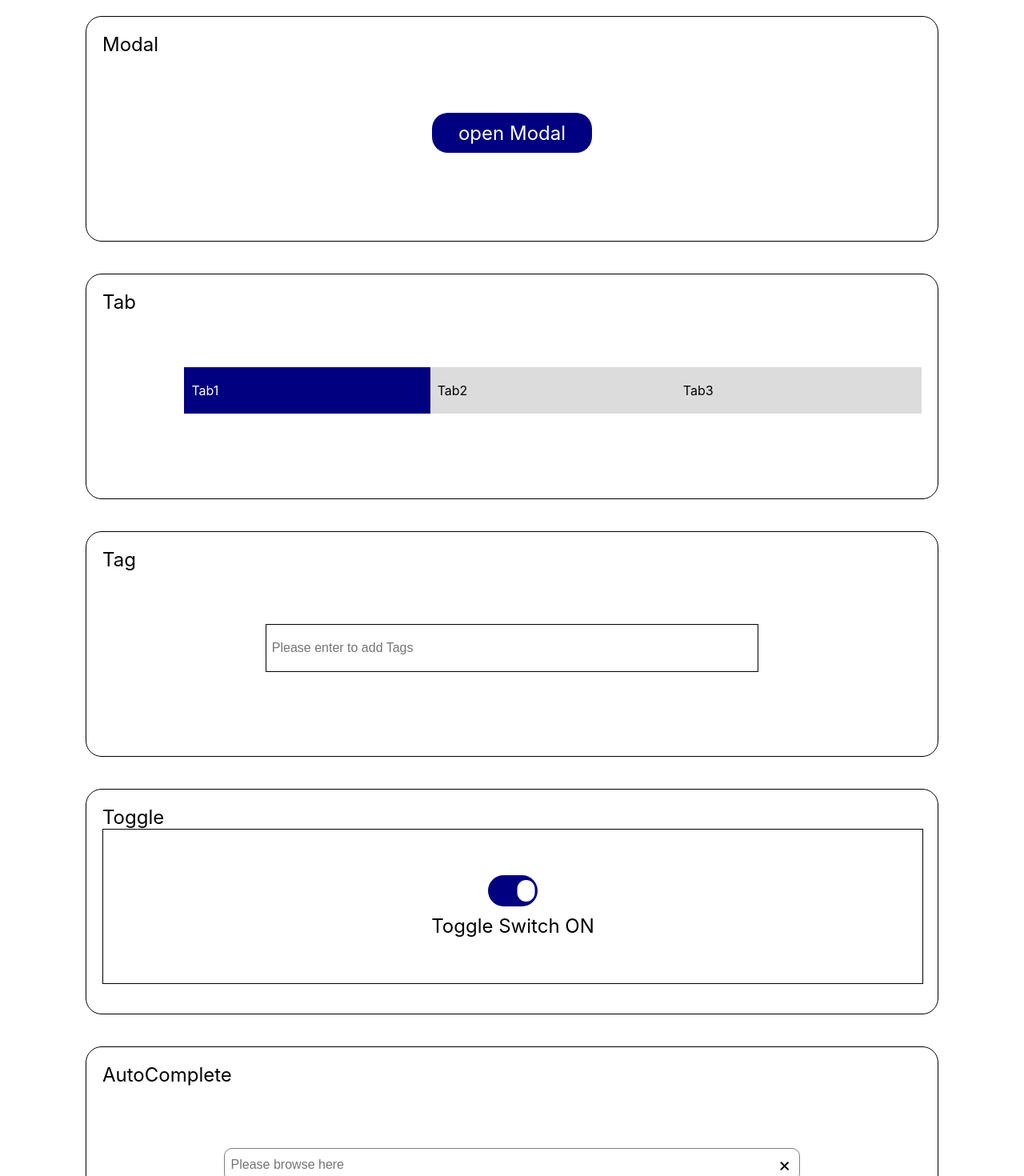
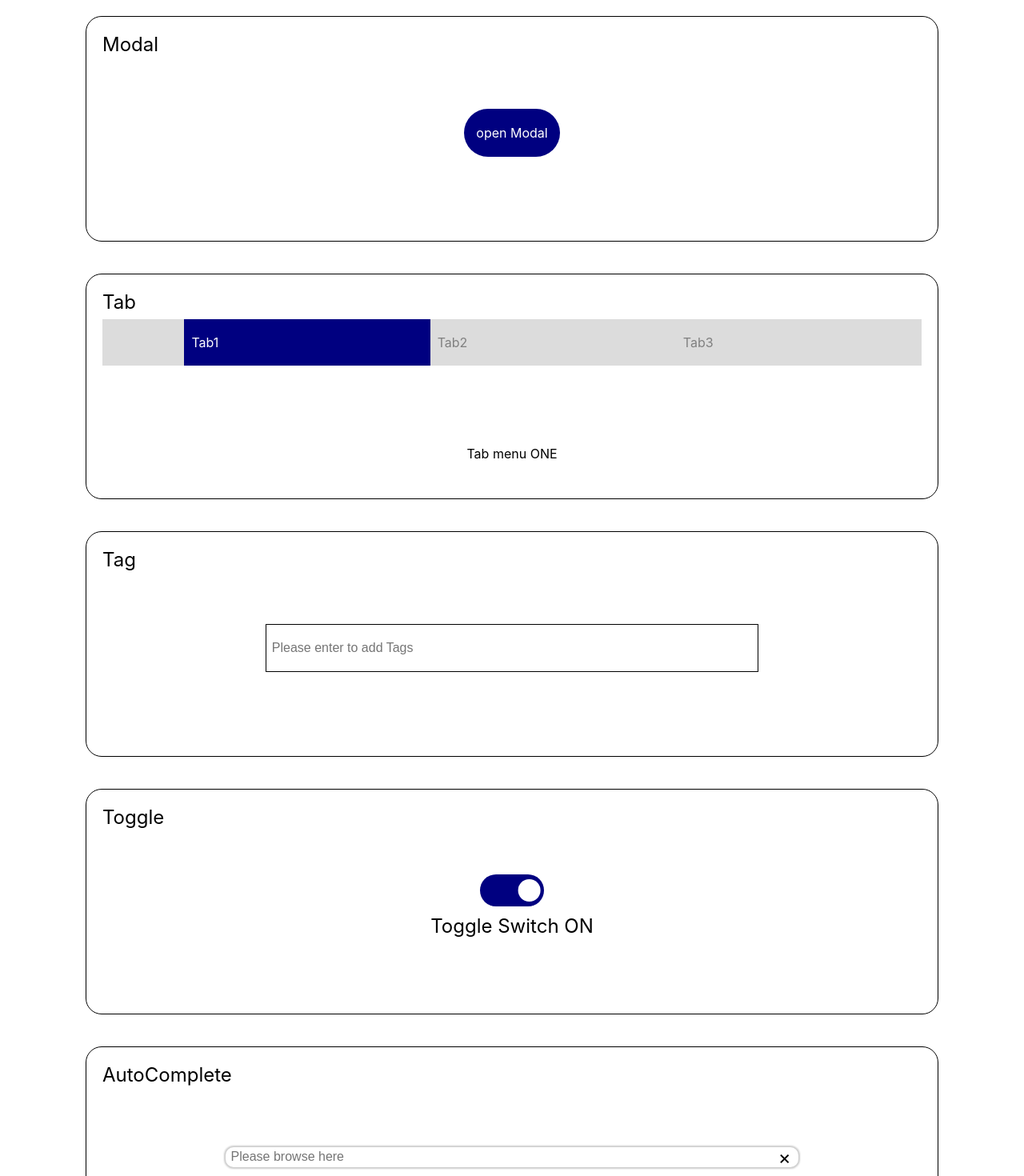
Before and after one commit to changmoolee/wanted_pre_onboarding, a React (Create React App) app in the folder custom-component/: page / in a window 1280 px wide. Shown: the part 20-1490 px from the top of the page at 80% size. Built offline with nearby package versions, Linux system fonts and the light colour scheme.

Commit message:
Fix detailed design in all

```diff
--- a/custom-component/src/component/AutoComplete.js
+++ b/custom-component/src/component/AutoComplete.js
@@ -21,20 +21,31 @@ const FeatureSpace = styled.div`
   width: 100%;
   min-height: 40%;
 `;
+
 const AutoCompleteContainer = styled.div`
   width: 70%;
-  height: 20%;
+  display: flex;
+  flex-direction: column;
+  align-items: center;
+  box-shadow: ${(props) =>
+    props.inputText === "" ? "none" : "0px 3px 3px 3px rgba(0, 0, 0, 0.1)"};
+  border-radius: 10px;
+`;
+
+const AutoCompleteInputContainer = styled.div`
+  width: 100%;
+  height: 25px;
   display: flex;
   justify-content: flex-start;
   align-items: center;
-  padding: 1px;
-  border: 0.5px gray solid;
+  box-shadow: 0px 0px 2px 2px rgba(0, 0, 0, 0.2);
   border-radius: 10px;
+  margin-top: -1px;
 `;
 
 const AutoCompleteInput = styled.input`
   width: 95%;
-  height: 95%;
+  height: 90%;
   display: flex;
   font-size: 16px;
   margin-left: 5px;
@@ -58,28 +69,21 @@ const AutoCompleteCloseIcon = styled.div`
   border: none;
   border-radius: 10px;
 `;
-const SearchResultContainer = styled.div`
-  width: 70%;
-  display: ${(props) => (props.inputText === "" ? "none" : "flex")};
-  justify-content: flex-start;
-  align-items: center;
-  border: 0.5px gray solid;
-  border-radius: 10px;
-  z-index: 2;
-`;
 
 const SearchResultCollection = styled.ul`
   width: 100%;
-  display: flex;
+  display: ${(props) => (props.inputText === "" ? "none" : "flex")};
   flex-direction: column;
-  margin: 10px;
   padding: 0px;
+  margin: 5px 0px 5px 0px;
 `;
 const SearchResult = styled.li`
-  width: 100%;
+  width: 98%;
   display: flex;
+  margin: 2px 0px 2px 5px;
   font-size: 16px;
   cursor: pointer;
+
   &:hover {
     background-color: #dcdcdc;
   }
@@ -113,7 +117,8 @@ const AutoComplete = () => {
       AutoComplete
       <Feature>
         <FeatureSpace />
-        <AutoCompleteContainer>
+        <AutoCompleteContainer inputText={inputText}>
+          <AutoCompleteInputContainer>
             <AutoCompleteInput
               placeholder="Please browse here"
               value={inputText}
@@ -122,9 +127,8 @@ const AutoComplete = () => {
             <AutoCompleteCloseIcon onClick={() => eraseInput()}>
               &times;
             </AutoCompleteCloseIcon>
-        </AutoCompleteContainer>
-        <SearchResultContainer inputText={inputText}>
-          <SearchResultCollection>
+          </AutoCompleteInputContainer>
+          <SearchResultCollection inputText={inputText}>
             {data.map((data, index) => {
               if (data.includes(inputText)) {
                 return (
@@ -138,7 +142,7 @@ const AutoComplete = () => {
               }
             })}
           </SearchResultCollection>
-        </SearchResultContainer>
+        </AutoCompleteContainer>
       </Feature>
     </FeatureContainer>
   );
--- a/custom-component/src/component/Modal.js
+++ b/custom-component/src/component/Modal.js
@@ -26,7 +26,7 @@ const ModalContainer = styled.div`
 `;
 const ModalIconContainer = styled.div`
   display: flex;
-  justify-content: flex-end;
+  justify-content: center;
   width: 100%;
   height: 15%;
 `;
@@ -43,6 +43,7 @@ const ModalTextContainer = styled.div`
   justify-content: center;
   width: 100%;
   height: 85%;
+  color: #000080;
   font-size: 24px;
 `;
 
@@ -63,12 +64,13 @@ const Feature = styled.div`
   align-items: center;
 `;
 const ModalButton = styled.div`
-  width: 200px;
-  height: 50px;
+  width: 120px;
+  height: 60px;
   display: flex;
   justify-content: center;
   align-items: center;
-  border-radius: 20px;
+  border-radius: 30px;
+  font-size: 16px;
   color: white;
   background-color: #000080;
 `;
--- a/custom-component/src/component/Tab.js
+++ b/custom-component/src/component/Tab.js
@@ -14,8 +14,10 @@ const Feature = styled.div`
   width: 100%;
   height: 80%;
   display: flex;
+  flex-direction: column;
   justify-content: center;
   align-items: center;
+  font-size: 16px;
 `;
 const TabContainer = styled.div`
   width: 100%;
@@ -23,6 +25,8 @@ const TabContainer = styled.div`
   display: flex;
   justify-content: flex-end;
   align-items: center;
+  margin-bottom: 100px;
+  background-color: #dcdcdc;
 `;
 const TabButton = styled.div`
   width: 30%;
@@ -31,8 +35,7 @@ const TabButton = styled.div`
   justify-content: flex-start;
   align-items: center;
   font-size: 16px;
-  color: ${(props) =>
-    props.index === props.clickedButton ? "white" : "black"};
+  color: ${(props) => (props.index === props.clickedButton ? "white" : "gray")};
   background-color: ${(props) =>
     props.index === props.clickedButton ? "#000080" : "#dcdcdc"};
   transition: 0.2s;
@@ -40,6 +43,7 @@ const TabButton = styled.div`
 
 const Tab = () => {
   const tabCollection = ["Tab1", "Tab2", "Tab3"];
+  const tabMenu = ["ONE", "TWO", "THREE"];
 
   const [clickedButton, setClickedButton] = useState(0);
 
@@ -65,6 +69,7 @@ const Tab = () => {
             );
           })}
         </TabContainer>
+        Tab menu {tabMenu[clickedButton]}
       </Feature>
     </FeatureContainer>
   );
--- a/custom-component/src/component/Tag.js
+++ b/custom-component/src/component/Tag.js
@@ -42,7 +42,7 @@ const TagDiv = styled.div`
   align-items: center;
   margin-left: 10px;
   border: 1px black solid;
-  border-radius: 15px;
+  border-radius: 10px;
   color: white;
   background-color: #000080;
 `;
--- a/custom-component/src/component/Toggle.js
+++ b/custom-component/src/component/Toggle.js
@@ -17,18 +17,17 @@ const Feature = styled.div`
   flex-direction: column;
   justify-content: center;
   align-items: center;
-  border: 1px black solid;
 `;
 const ToggleContainer = styled.div`
-  width: 6%;
-  height: 20%;
+  width: 80px;
+  height: 40px;
   display: flex;
   justify-content: flex-start;
   align-items: center;
   margin-bottom: 10px;
   border-radius: 20px;
   background-color: ${(props) => (props.isToggleOn ? "#dcdcdc" : "#000080")};
-  transition: 1s;
+  transition: 0.3s;
 `;
 
 const ToggleBall = styled.div`
@@ -39,7 +38,7 @@ const ToggleBall = styled.div`
     props.isToggleOn ? "translate(20% ,0%)" : "translate(170% ,0%)"};
   border-radius: 50px;
   background-color: white;
-  transition: 1s;
+  transition: 0.3s;
 `;
 
 const Toggle = () => {
```
Lines whose indentation alone changed are shown as unchanged.
